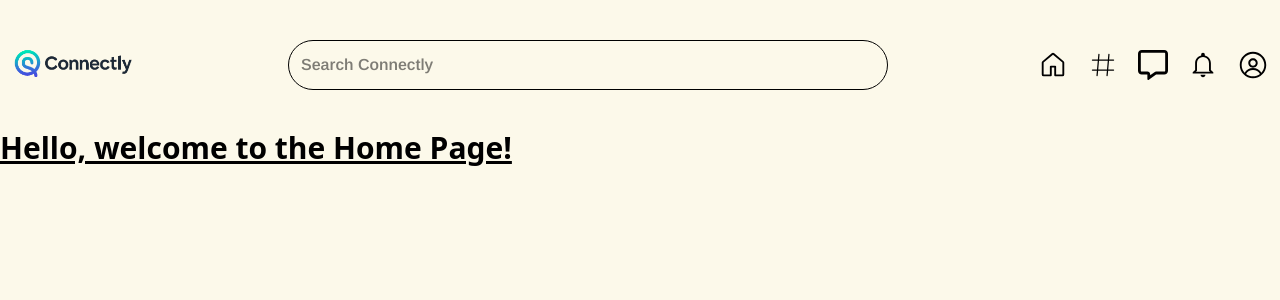
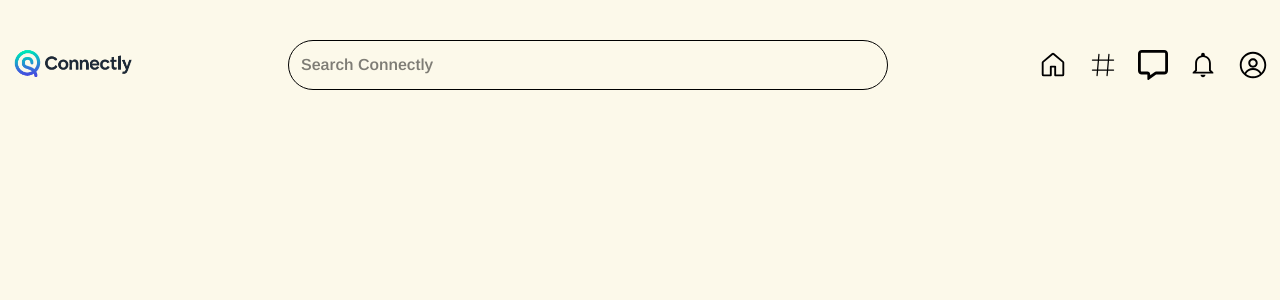
Before and after one commit to hubertDgomes/Connectly, a React (Vite) app: page /app in a window 1280 px wide. Shown: the top 300 px of the page. Built offline with nearby package versions, Linux system fonts and the light colour scheme.

Commit message:
added the div in home

```diff
--- a/src/components/pages/Home.jsx
+++ b/src/components/pages/Home.jsx
@@ -5,9 +5,11 @@
   return (
     <>
     <Container>
-      <h1 className='text-3xl font-bold underline'>
-        Hello, welcome to the Home Page!
-      </h1>
+      <div className="">
+        <div className=""></div>
+        <div className=""></div>
+        <div className=""></div>
+      </div>
     </Container>
     </>
   )
```
